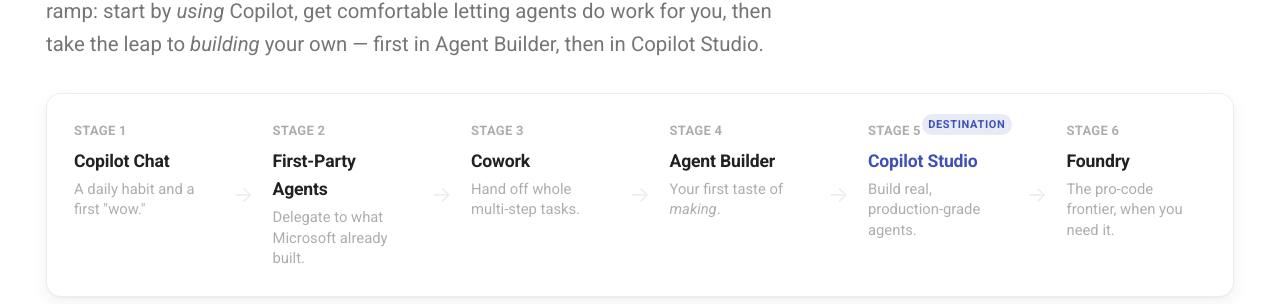
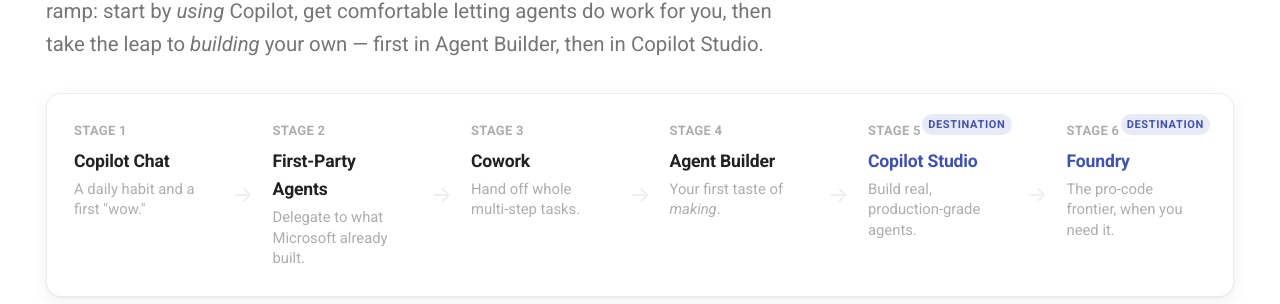
Before and after one commit to MawellGlass/copilot-ramp-cookbook, an MkDocs documentation site: the page built from docs/index.md, in a window 1280 px wide. Shown: the part 415-719 px from the top of the page. Built offline with MkDocs 1.6.1 and Material for MkDocs 9.7.7, drawn with Linux system fonts in a browser that asks for light colours; comment, search, counter and statistics services are not loaded.

Commit message:
Mark both Stage 5 and Stage 6 as the destination on the homepage journey

```diff
--- a/docs/index.md
+++ b/docs/index.md
@@ -26,7 +26,7 @@
   <span class="arrow">→</span>
   <a class="step dest" href="stages/stage-5-studio/"><span class="n">STAGE 5</span><span class="t">Copilot Studio</span><span class="d">Build real, production-grade agents.</span></a>
   <span class="arrow">→</span>
-  <a class="step" href="stages/stage-6-foundry/"><span class="n">STAGE 6</span><span class="t">Foundry</span><span class="d">The pro-code frontier, when you need it.</span></a>
+  <a class="step dest" href="stages/stage-6-foundry/"><span class="n">STAGE 6</span><span class="t">Foundry</span><span class="d">The pro-code frontier, when you need it.</span></a>
 </div>
 
 <p class="audience"><strong>Who it's for:</strong> end users who want a first win · champions rolling Copilot out to a team · managers building the case · makers ready to build their first agent · IT/admins enabling each stage safely.</p>
```
